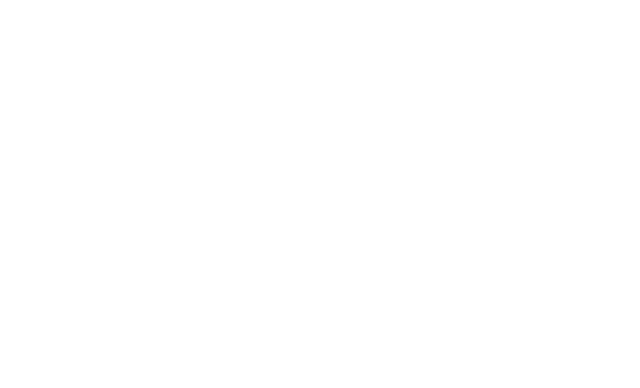
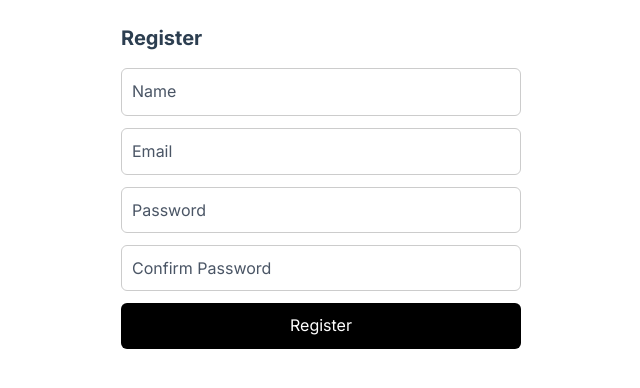
Before and after one commit to rico-jajeb/town-explorer-frontv1.1, a Vue app: page /register in a window 1280 px wide. Before the commit this address had no page. Shown: the top 388 px of the page, without its empty margins (319-959 px from the left). Built offline with nearby package versions, Linux system fonts and the light colour scheme; the HTML template or start-up script is replaced by a standard one.

Commit message:
feat(login, registration): create the login and registration page

```diff
--- a/src/App.vue
+++ b/src/App.vue
@@ -1,6 +1,10 @@
 <script setup lang="ts">
 import { RouterLink, RouterView } from 'vue-router'
 import HelloWorld from './components/HelloWorld.vue'
+import axios from 'axios'
+
+axios.defaults.withCredentials = true
+axios.defaults.withXSRFToken = true
 </script>
 
 <template>
--- /dev/null
+++ b/src/Pages/Auth/Login.vue
@@ -0,0 +1,78 @@
+<script setup>
+import { reactive, ref } from 'vue'
+import axios from 'axios'
+
+const form = reactive({
+  email: '',
+  password: '',
+})
+
+const loading = ref(false)
+const error = ref('')
+const user = ref(null)
+const token = ref(null)
+
+const API = import.meta.env.VITE_BACKEND_API
+
+async function login() {
+  loading.value = true
+  error.value = ''
+
+  try {
+    const res = await axios.post(`${API}/api/login`, form)
+
+    user.value = res.data.user
+    token.value = res.data.token
+
+    // attach token globally for future requests
+    axios.defaults.headers.common['Authorization'] = `Bearer ${token.value}`
+
+    alert('Login successful')
+  } catch (err) {
+    error.value = err.response?.data?.message || 'Login failed. Please try again.'
+  } finally {
+    loading.value = false
+  }
+}
+</script>
+
+<template>
+  <div class="min-h-screen flex items-center justify-center bg-gray-100">
+    <div class="w-full max-w-md bg-white shadow-lg rounded-xl p-6">
+      <h2 class="text-2xl font-bold text-center mb-6">Login</h2>
+
+      <form @submit.prevent="login" class="space-y-4">
+        <div>
+          <label class="block text-sm font-medium">Email</label>
+          <input
+            v-model="form.email"
+            type="email"
+            required
+            class="w-full border rounded-lg px-3 py-2 mt-1 focus:ring focus:ring-blue-200"
+          />
+        </div>
+
+        <div>
+          <label class="block text-sm font-medium">Password</label>
+          <input
+            v-model="form.password"
+            type="password"
+            required
+            class="w-full border rounded-lg px-3 py-2 mt-1 focus:ring focus:ring-blue-200"
+          />
+        </div>
+
+        <p v-if="error" class="text-red-500 text-sm">{{ error }}</p>
+
+        <button
+          :disabled="loading"
+          class="w-full bg-blue-600 text-white py-2 rounded-lg hover:bg-blue-700 transition"
+        >
+          {{ loading ? 'Logging in...' : 'Login' }}
+        </button>
+      </form>
+
+      <div v-if="user" class="mt-6 text-sm text-green-600">Logged in as {{ user.email }}</div>
+    </div>
+  </div>
+</template>
--- /dev/null
+++ b/src/Pages/Auth/Register.vue
@@ -0,0 +1,92 @@
+<script setup>
+import { reactive, ref } from 'vue'
+import axios from 'axios'
+
+// ✅ Set global Axios defaults
+axios.defaults.withCredentials = true
+axios.defaults.baseURL = 'http://localhost:8000'
+
+const form = reactive({
+  name: '',
+  email: '',
+  password: '',
+  password_confirmation: '',
+})
+
+const loading = ref(false)
+const errors = ref({})
+
+async function register() {
+  loading.value = true
+  errors.value = {}
+
+  try {
+    // 1. Get CSRF cookie first
+    await axios.get('/sanctum/csrf-cookie')
+
+    // 2. Send register request
+    await axios.post('/api/register', form)
+
+    alert('Registration successful!444')
+
+    // optionally redirect
+    // router.push('/dashboard')
+  } catch (err) {
+    if (err.response?.data?.errors) {
+      errors.value = err.response.data.errors
+    } else {
+      alert('Registration failed')
+    }
+  } finally {
+    loading.value = false
+  }
+}
+</script>
+
+<template>
+  <div class="max-w-md mx-auto p-6">
+    <h2 class="text-xl font-bold mb-4">Register</h2>
+
+    <form @submit.prevent="register" class="space-y-3">
+      <input v-model="form.name" placeholder="Name" class="input" />
+      <p v-if="errors.name" class="error">{{ errors.name[0] }}</p>
+
+      <input v-model="form.email" placeholder="Email" class="input" />
+      <p v-if="errors.email" class="error">{{ errors.email[0] }}</p>
+
+      <input v-model="form.password" type="password" placeholder="Password" class="input" />
+      <p v-if="errors.password" class="error">{{ errors.password[0] }}</p>
+
+      <input
+        v-model="form.password_confirmation"
+        type="password"
+        placeholder="Confirm Password"
+        class="input"
+      />
+
+      <button :disabled="loading" class="btn">
+        {{ loading ? 'Registering...' : 'Register' }}
+      </button>
+    </form>
+  </div>
+</template>
+
+<style scoped>
+.input {
+  width: 100%;
+  padding: 10px;
+  border: 1px solid #ccc;
+  border-radius: 6px;
+}
+.btn {
+  width: 100%;
+  padding: 10px;
+  background: black;
+  color: white;
+  border-radius: 6px;
+}
+.error {
+  color: red;
+  font-size: 12px;
+}
+</style>
--- a/src/Pages/Home.vue
+++ b/src/Pages/Home.vue
@@ -1,9 +1,11 @@
 <template>
   <h1 class="pt-8">This is the Home Page</h1>
-  <nav>
+  <nav class="flex gap-8">
     <RouterLink to="/">Home</RouterLink>
     <RouterLink to="/add-place">Place</RouterLink>
     <RouterLink to="/admin">Admin</RouterLink>
+    <RouterLink to="/register">register</RouterLink>
+    <RouterLink to="/login">login</RouterLink>
   </nav>
 </template>
 <script setup lang="ts"></script>
--- a/src/router/index.ts
+++ b/src/router/index.ts
@@ -16,6 +16,16 @@ const router = createRouter({
       path: '/about',
       name: 'about',
       component: () => import('../views/AboutView.vue'),
+    },
+    {
+      path: '/register',
+      name: 'register',
+      component: () => import('../Pages/Auth/Register.vue'),
+    },
+    {
+      path: '/login',
+      name: 'login',
+      component: () => import('../Pages/Auth/Login.vue'),
     },
 
     {
```
Also changed, not shown: 1 other file (tests, documents, lock files or other folders).
